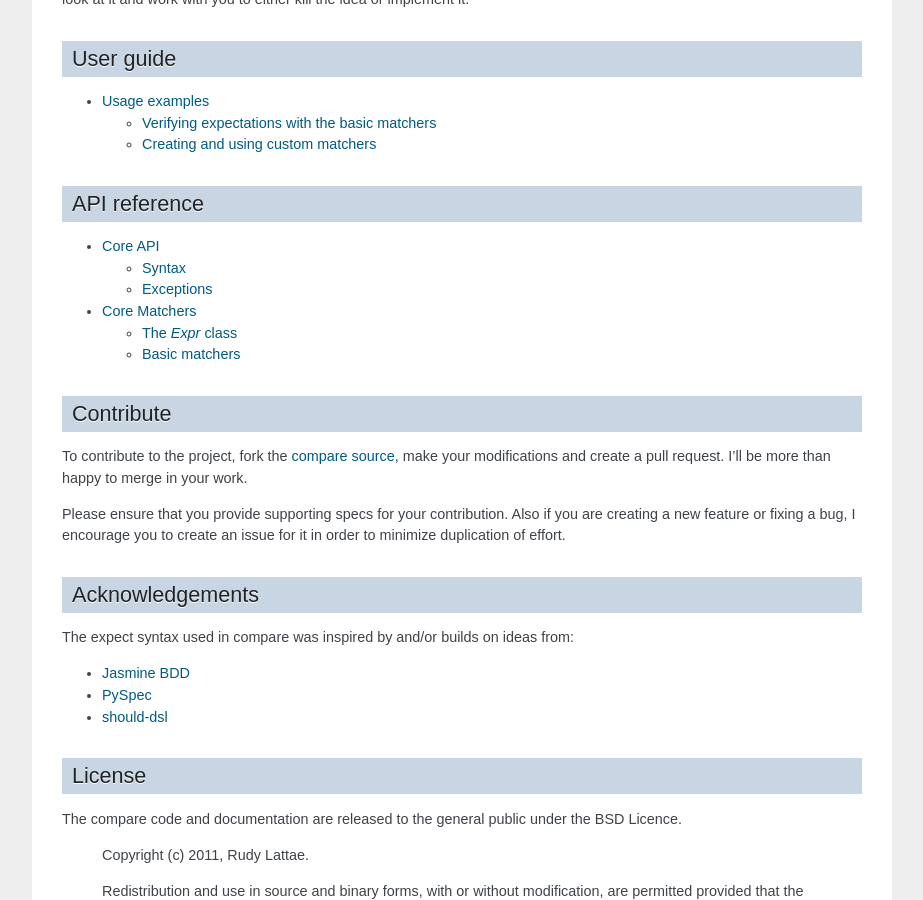
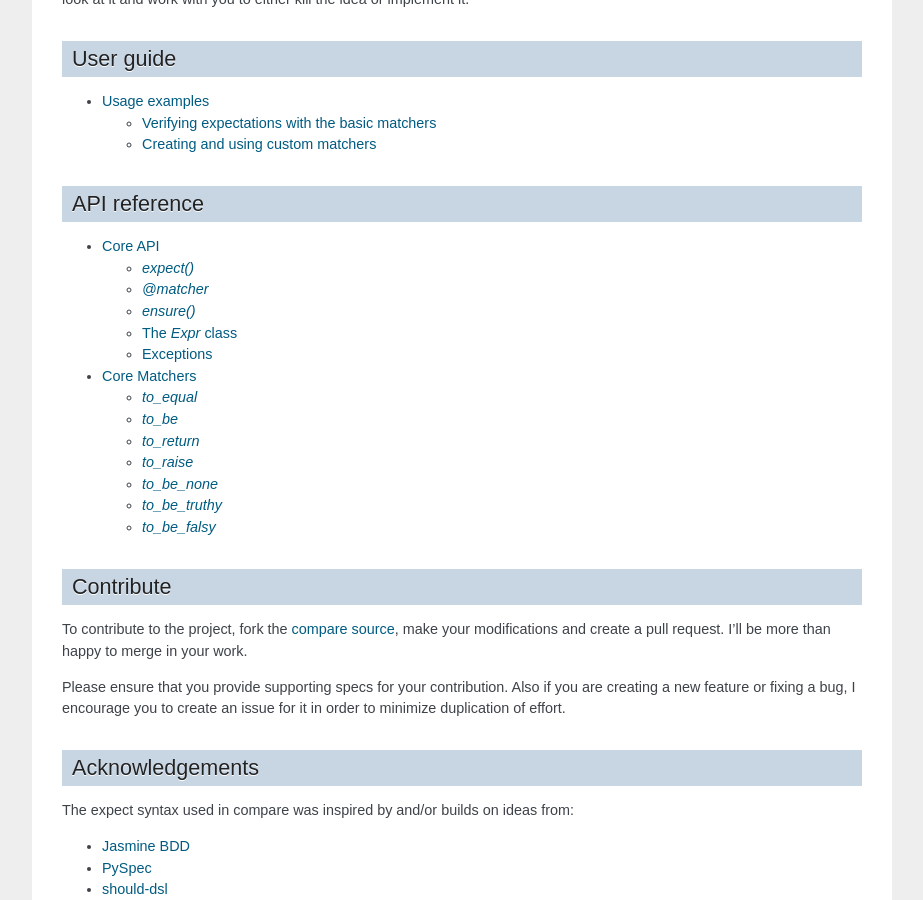
Before and after one commit to rudylattae/compare, a Sphinx documentation site: the page built from doc/index.rst, in a window 1280 px wide and 900 px high, scrolled down 2044 px. Shown: the whole window, without its empty margins (198-1121 px from the left). Built offline with Sphinx 7.4.7, drawn with Linux system fonts in a browser that asks for light colours.

Commit message:
Restructure docs for clarity.

```diff
--- a/doc/core-api.rst
+++ b/doc/core-api.rst
@@ -5,14 +5,28 @@ Core API
 .. automodule:: compare
 
 
-Syntax
-======
+`expect()`
+==========
 
 .. autodata:: expect
 
+
+`@matcher`
+==========
+
 .. autofunction:: matcher
 
+
+`ensure()`
+==========
+
 .. autofunction:: ensure
+
+
+The `Expr` class
+================
+
+.. autoclass:: Expr
 
 
 Exceptions
--- a/doc/core-matchers.rst
+++ b/doc/core-matchers.rst
@@ -8,16 +8,6 @@ When a :mod:`compare` matcher is registered, it is simply attached to
 the :class:`Expr` class. The matcher may then be accessed through the
 :func:`expect` function/starter.
 
-
-The `Expr` class
-================
-
-.. autoclass:: Expr
-
-
-Basic matchers
-==============
-
 Compare ships with some generic/base matchers that focus on handling
 simple comparisons. If you need use-case specific matchers, it is very
 easy to create and attach your own matcher to the :class:`Expr` class.
@@ -26,10 +16,31 @@ assertions more readable and concise.
 
 Here are the matchers that are available by default:
 
+
+`to_equal`
+==========
 .. automethod:: Expr.to_equal
+
+`to_be`
+=======
 .. automethod:: Expr.to_be
+
+`to_return`
+===========
 .. automethod:: Expr.to_return
+
+`to_raise`
+==========
 .. automethod:: Expr.to_raise
+
+`to_be_none`
+============
 .. automethod:: Expr.to_be_none
+
+`to_be_truthy`
+==============
 .. automethod:: Expr.to_be_truthy
+
+`to_be_falsy`
+=============
 .. automethod:: Expr.to_be_falsy
```
